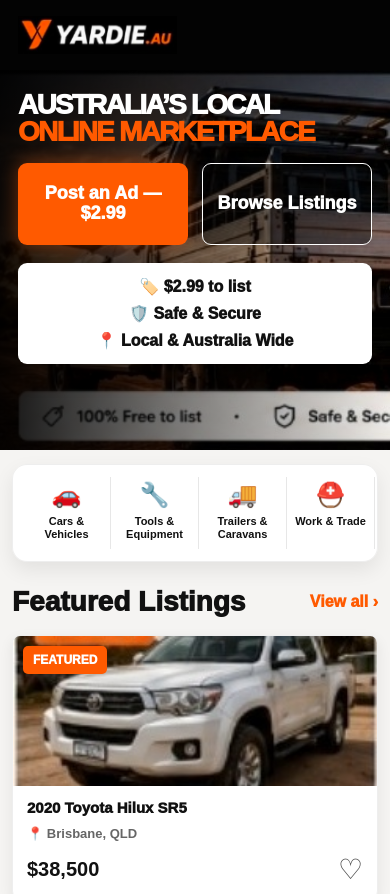
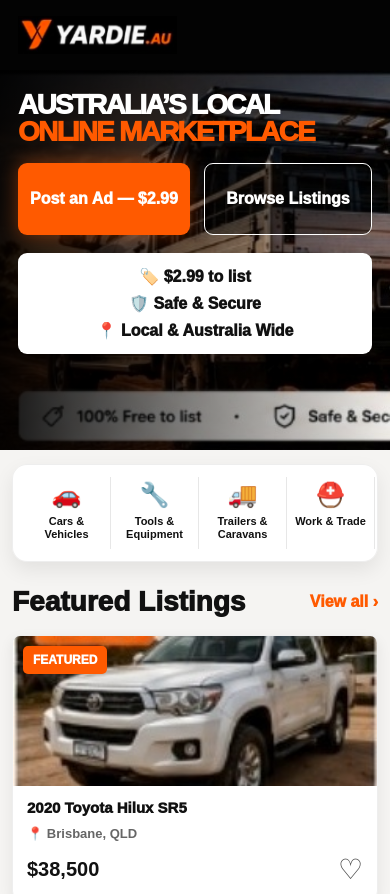
Before and after one commit to Yardieau/yardie-au, a Next.js app: page / in a window 390 px wide. Shown: the top 894 px of the page. Built offline with nearby package versions, Linux system fonts and the light colour scheme.

Commit message:
Improve mobile button sizing

```diff
--- a/app/globals.css
+++ b/app/globals.css
@@ -488,10 +488,11 @@
 
 .heroButtons button {
   min-width: 0;
-  height: 82px;
+  height: 72px;
   padding: 12px;
-  font-size: 18px;
+  font-size: 16px;
   line-height: 1.1;
+  white-space: nowrap;
 }
   .floatingPost {
     display: none;
```
